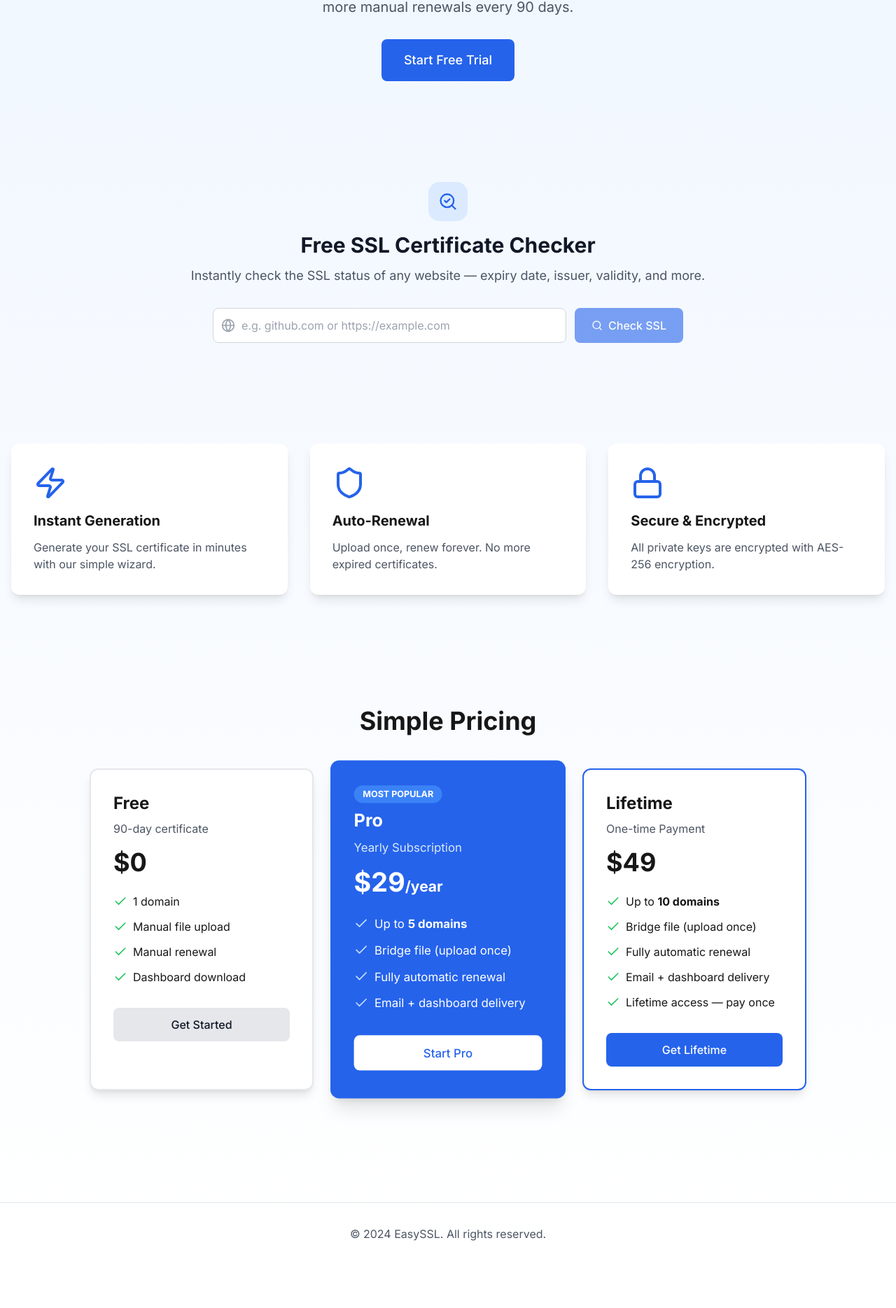
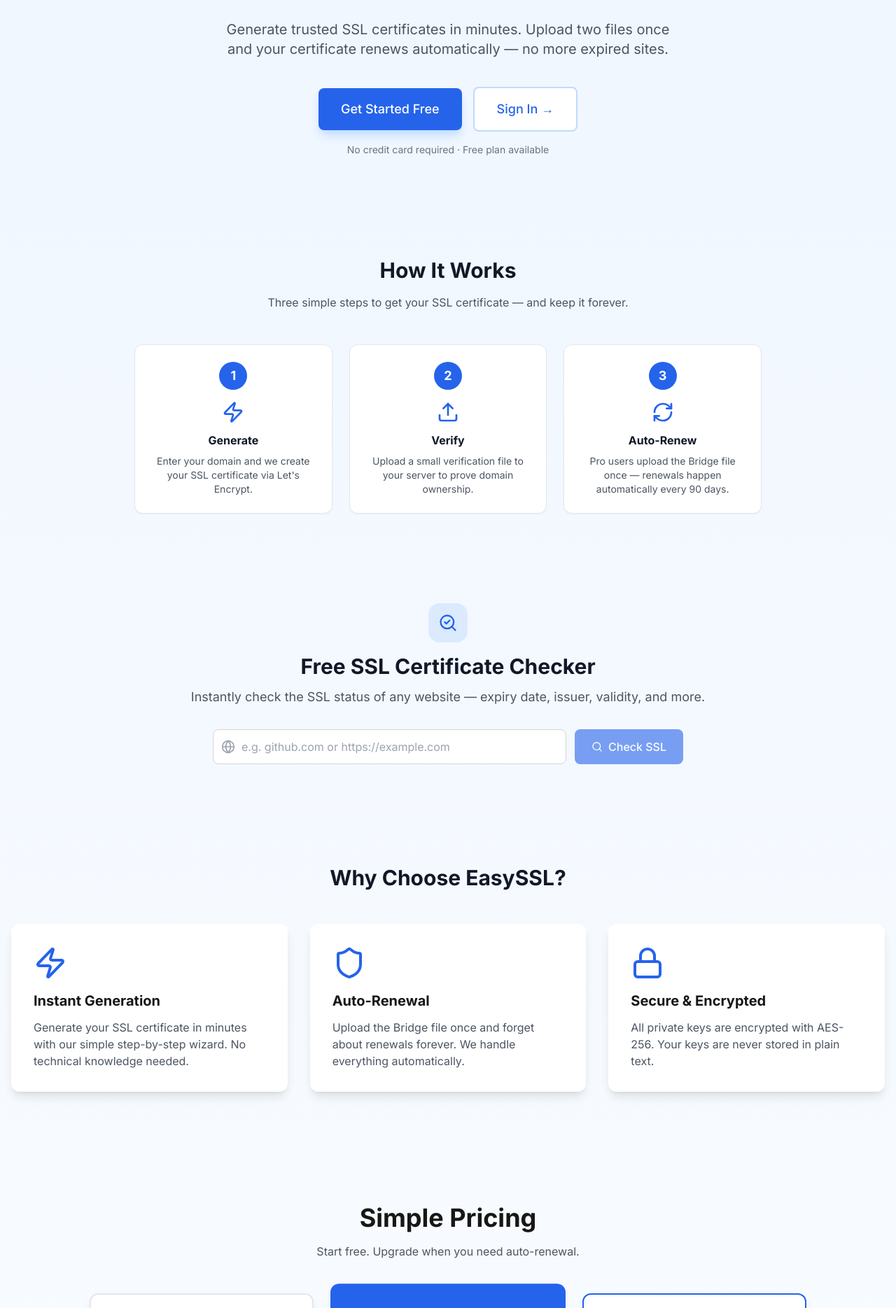
Before and after one commit to marvydery/easysslpc, a Next.js app: page / in a window 1280 px wide. Shown: the part 320-2189 px from the top of the page at 70% size. Before the commit the page ends 2127 px from the top, so only its background shows below. Built offline with nearby package versions, Linux system fonts and the light colour scheme.

Commit message:
Update page.tsx

```diff
--- a/src/app/page.tsx
+++ b/src/app/page.tsx
@@ -1,5 +1,5 @@
 import Link from "next/link";
-import { Lock, Zap, Shield, Check, SearchCheck } from "lucide-react";
+import { Lock, Zap, Shield, Check, SearchCheck, Upload, RefreshCw, ChevronDown } from "lucide-react";
 import SslChecker from "@/components/SslChecker";
 
 export default function HomePage() {
@@ -29,21 +29,62 @@
 
       {/* Hero Section */}
       <section className="container mx-auto px-4 py-20 text-center">
+        <div className="inline-flex items-center gap-2 bg-blue-100 text-blue-700 text-sm font-medium px-4 py-2 rounded-full mb-6">
+          <Shield className="w-4 h-4" />
+          Powered by Let&apos;s Encrypt — Trusted by millions of websites
+        </div>
         <h2 className="text-5xl font-bold text-gray-900 mb-6">
           Free SSL Certificates
           <br />
           <span className="text-blue-600">Auto-Renewed Forever</span>
         </h2>
-        <p className="text-xl text-gray-600 mb-8 max-w-2xl mx-auto">
-          Generate Let&apos;s Encrypt SSL certificates with automatic renewal.
-          No more manual renewals every 90 days.
+        <p className="text-xl text-gray-600 mb-10 max-w-2xl mx-auto">
+          Generate trusted SSL certificates in minutes. Upload two files once and
+          your certificate renews automatically — no more expired sites.
         </p>
-        <Link
-          href="/sign-up"
-          className="inline-block px-8 py-4 bg-blue-600 text-white rounded-lg hover:bg-blue-700 font-medium text-lg"
-        >
-          Start Free Trial
-        </Link>
+        <div className="flex items-center justify-center gap-4 flex-wrap">
+          <Link
+            href="/sign-up"
+            className="inline-block px-8 py-4 bg-blue-600 text-white rounded-lg hover:bg-blue-700 font-medium text-lg shadow-lg shadow-blue-200"
+          >
+            Get Started Free
+          </Link>
+          <Link
+            href="/sign-in"
+            className="inline-block px-8 py-4 bg-white text-blue-600 border-2 border-blue-200 rounded-lg hover:border-blue-400 font-medium text-lg"
+          >
+            Sign In →
+          </Link>
+        </div>
+        <p className="text-sm text-gray-500 mt-4">No credit card required · Free plan available</p>
+      </section>
+
+      {/* How It Works */}
+      <section className="container mx-auto px-4 py-16">
+        <h2 className="text-3xl font-bold text-center text-gray-900 mb-4">How It Works</h2>
+        <p className="text-center text-gray-600 mb-12 max-w-xl mx-auto">
+          Three simple steps to get your SSL certificate — and keep it forever.
+        </p>
+        <div className="grid md:grid-cols-3 gap-6 max-w-4xl mx-auto">
+          <div className="relative bg-white p-6 rounded-xl border border-gray-200 shadow-sm text-center">
+            <div className="w-10 h-10 bg-blue-600 text-white rounded-full flex items-center justify-center font-bold text-lg mx-auto mb-4">1</div>
+            <Zap className="w-8 h-8 text-blue-600 mx-auto mb-3" />
+            <h3 className="font-bold text-gray-900 mb-2">Generate</h3>
+            <p className="text-sm text-gray-600">Enter your domain and we create your SSL certificate via Let&apos;s Encrypt.</p>
+          </div>
+          <div className="relative bg-white p-6 rounded-xl border border-gray-200 shadow-sm text-center">
+            <div className="w-10 h-10 bg-blue-600 text-white rounded-full flex items-center justify-center font-bold text-lg mx-auto mb-4">2</div>
+            <Upload className="w-8 h-8 text-blue-600 mx-auto mb-3" />
+            <h3 className="font-bold text-gray-900 mb-2">Verify</h3>
+            <p className="text-sm text-gray-600">Upload a small verification file to your server to prove domain ownership.</p>
+          </div>
+          <div className="relative bg-white p-6 rounded-xl border border-gray-200 shadow-sm text-center">
+            <div className="w-10 h-10 bg-blue-600 text-white rounded-full flex items-center justify-center font-bold text-lg mx-auto mb-4">3</div>
+            <RefreshCw className="w-8 h-8 text-blue-600 mx-auto mb-3" />
+            <h3 className="font-bold text-gray-900 mb-2">Auto-Renew</h3>
+            <p className="text-sm text-gray-600">Pro users upload the Bridge file once — renewals happen automatically every 90 days.</p>
+          </div>
+        </div>
       </section>
 
       {/* SSL Checker Section */}
@@ -67,26 +108,27 @@
 
       {/* Features */}
       <section className="container mx-auto px-4 py-20">
+        <h2 className="text-3xl font-bold text-center text-gray-900 mb-12">Why Choose EasySSL?</h2>
         <div className="grid md:grid-cols-3 gap-8">
           <div className="bg-white p-8 rounded-xl shadow-lg">
             <Zap className="w-12 h-12 text-blue-600 mb-4" />
             <h3 className="text-xl font-bold mb-3">Instant Generation</h3>
             <p className="text-gray-600">
-              Generate your SSL certificate in minutes with our simple wizard.
+              Generate your SSL certificate in minutes with our simple step-by-step wizard. No technical knowledge needed.
             </p>
           </div>
           <div className="bg-white p-8 rounded-xl shadow-lg">
             <Shield className="w-12 h-12 text-blue-600 mb-4" />
             <h3 className="text-xl font-bold mb-3">Auto-Renewal</h3>
             <p className="text-gray-600">
-              Upload once, renew forever. No more expired certificates.
+              Upload the Bridge file once and forget about renewals forever. We handle everything automatically.
             </p>
           </div>
           <div className="bg-white p-8 rounded-xl shadow-lg">
             <Lock className="w-12 h-12 text-blue-600 mb-4" />
             <h3 className="text-xl font-bold mb-3">Secure & Encrypted</h3>
             <p className="text-gray-600">
-              All private keys are encrypted with AES-256 encryption.
+              All private keys are encrypted with AES-256. Your keys are never stored in plain text.
             </p>
           </div>
         </div>
@@ -94,36 +136,37 @@
 
       {/* Pricing */}
       <section className="container mx-auto px-4 py-20">
-        <h2 className="text-4xl font-bold text-center mb-12">Simple Pricing</h2>
+        <h2 className="text-4xl font-bold text-center mb-4">Simple Pricing</h2>
+        <p className="text-center text-gray-600 mb-12">Start free. Upgrade when you need auto-renewal.</p>
         <div className="grid md:grid-cols-3 gap-8 max-w-5xl mx-auto">
           {/* Free */}
           <div className="bg-white p-8 rounded-xl shadow-lg border-2 border-gray-200">
             <h3 className="text-2xl font-bold mb-2">Free</h3>
-            <p className="text-gray-600 mb-4">90-day certificate</p>
+            <p className="text-gray-600 mb-4">Perfect to get started</p>
             <div className="text-4xl font-bold mb-6">$0</div>
             <ul className="space-y-3 mb-8">
               <li className="flex items-start gap-2">
-                <Check className="w-5 h-5 text-green-500 mt-0.5" />
+                <Check className="w-5 h-5 text-green-500 mt-0.5 flex-shrink-0" />
                 <span>1 domain</span>
               </li>
               <li className="flex items-start gap-2">
-                <Check className="w-5 h-5 text-green-500 mt-0.5" />
-                <span>Manual file upload</span>
+                <Check className="w-5 h-5 text-green-500 mt-0.5 flex-shrink-0" />
+                <span>Manual file upload verification</span>
               </li>
               <li className="flex items-start gap-2">
-                <Check className="w-5 h-5 text-green-500 mt-0.5" />
-                <span>Manual renewal</span>
+                <Check className="w-5 h-5 text-green-500 mt-0.5 flex-shrink-0" />
+                <span>Manual renewal every 90 days</span>
               </li>
               <li className="flex items-start gap-2">
-                <Check className="w-5 h-5 text-green-500 mt-0.5" />
-                <span>Dashboard download</span>
+                <Check className="w-5 h-5 text-green-500 mt-0.5 flex-shrink-0" />
+                <span>Download CRT, KEY & CABUNDLE</span>
               </li>
             </ul>
             <Link
               href="/sign-up"
               className="block w-full text-center px-6 py-3 bg-gray-200 text-gray-900 rounded-lg hover:bg-gray-300 font-medium"
             >
-              Get Started
+              Get Started Free
             </Link>
           </div>
 
@@ -134,23 +177,27 @@
             </div>
             <h3 className="text-2xl font-bold mb-2">Pro</h3>
             <p className="text-blue-100 mb-4">Yearly Subscription</p>
-            <div className="text-4xl font-bold mb-6">$29<span className="text-xl">/year</span></div>
+            <div className="text-4xl font-bold mb-6">$29<span className="text-xl font-normal">/year</span></div>
             <ul className="space-y-3 mb-8">
               <li className="flex items-start gap-2">
-                <Check className="w-5 h-5 text-blue-200 mt-0.5" />
+                <Check className="w-5 h-5 text-blue-200 mt-0.5 flex-shrink-0" />
                 <span>Up to <strong>5 domains</strong></span>
               </li>
               <li className="flex items-start gap-2">
-                <Check className="w-5 h-5 text-blue-200 mt-0.5" />
-                <span>Bridge file (upload once)</span>
+                <Check className="w-5 h-5 text-blue-200 mt-0.5 flex-shrink-0" />
+                <span>Bridge file — upload once, renew forever</span>
               </li>
               <li className="flex items-start gap-2">
-                <Check className="w-5 h-5 text-blue-200 mt-0.5" />
+                <Check className="w-5 h-5 text-blue-200 mt-0.5 flex-shrink-0" />
                 <span>Fully automatic renewal</span>
               </li>
               <li className="flex items-start gap-2">
-                <Check className="w-5 h-5 text-blue-200 mt-0.5" />
+                <Check className="w-5 h-5 text-blue-200 mt-0.5 flex-shrink-0" />
                 <span>Email + dashboard delivery</span>
+              </li>
+              <li className="flex items-start gap-2">
+                <Check className="w-5 h-5 text-blue-200 mt-0.5 flex-shrink-0" />
+                <span>Auto-renewal check tool</span>
               </li>
             </ul>
             <Link
@@ -163,45 +210,107 @@
 
           {/* Lifetime */}
           <div className="bg-white p-8 rounded-xl shadow-lg border-2 border-blue-600">
+            <div className="bg-blue-50 text-blue-700 text-xs font-bold px-3 py-1 rounded-full inline-block mb-2">
+              BEST VALUE
+            </div>
             <h3 className="text-2xl font-bold mb-2">Lifetime</h3>
             <p className="text-gray-600 mb-4">One-time Payment</p>
             <div className="text-4xl font-bold mb-6">$49</div>
             <ul className="space-y-3 mb-8">
               <li className="flex items-start gap-2">
-                <Check className="w-5 h-5 text-green-500 mt-0.5" />
+                <Check className="w-5 h-5 text-green-500 mt-0.5 flex-shrink-0" />
                 <span>Up to <strong>10 domains</strong></span>
               </li>
               <li className="flex items-start gap-2">
-                <Check className="w-5 h-5 text-green-500 mt-0.5" />
-                <span>Bridge file (upload once)</span>
+                <Check className="w-5 h-5 text-green-500 mt-0.5 flex-shrink-0" />
+                <span>Bridge file — upload once, renew forever</span>
               </li>
               <li className="flex items-start gap-2">
-                <Check className="w-5 h-5 text-green-500 mt-0.5" />
+                <Check className="w-5 h-5 text-green-500 mt-0.5 flex-shrink-0" />
                 <span>Fully automatic renewal</span>
               </li>
               <li className="flex items-start gap-2">
-                <Check className="w-5 h-5 text-green-500 mt-0.5" />
+                <Check className="w-5 h-5 text-green-500 mt-0.5 flex-shrink-0" />
                 <span>Email + dashboard delivery</span>
               </li>
               <li className="flex items-start gap-2">
-                <Check className="w-5 h-5 text-green-500 mt-0.5" />
-                <span>Lifetime access — pay once</span>
+                <Check className="w-5 h-5 text-green-500 mt-0.5 flex-shrink-0" />
+                <span>Auto-renewal check tool</span>
+              </li>
+              <li className="flex items-start gap-2">
+                <Check className="w-5 h-5 text-green-500 mt-0.5 flex-shrink-0" />
+                <span className="font-semibold">Pay once, use forever</span>
               </li>
             </ul>
             <Link
               href="/sign-up"
               className="block w-full text-center px-6 py-3 bg-blue-600 text-white rounded-lg hover:bg-blue-700 font-medium"
             >
-              Get Lifetime
+              Get Lifetime Access
             </Link>
           </div>
         </div>
       </section>
 
+      {/* FAQ */}
+      <section className="container mx-auto px-4 py-20 max-w-3xl">
+        <h2 className="text-3xl font-bold text-center text-gray-900 mb-12">Frequently Asked Questions</h2>
+        <div className="space-y-4">
+          {[
+            {
+              q: "Is the Free plan really free?",
+              a: "Yes — completely free. You get one domain with a 90-day SSL certificate. You'll need to manually renew it every 90 days by repeating the verification step."
+            },
+            {
+              q: "What is the Bridge Protocol?",
+              a: "The Bridge Protocol is a small PHP file you upload to your server once. When your certificate is about to expire, our system uses it to automatically complete the verification challenge on your behalf — so your certificate renews without you doing anything."
+            },
+            {
+              q: "Do I need technical knowledge to use EasySSL?",
+              a: "No. If you can upload a file to your hosting via cPanel File Manager or FTP, you can use EasySSL. Our step-by-step wizard guides you through every step."
+            },
+            {
+              q: "Will I be notified when my certificate renews?",
+              a: "Yes. Pro and Lifetime users receive an email with the new certificate files every time a renewal completes. The dashboard is also updated automatically."
+            },
+            {
+              q: "What hosting providers does EasySSL work with?",
+              a: "EasySSL works with any hosting provider that supports file uploads — cPanel, Plesk, DirectAdmin, or custom servers. If you can upload files via FTP or File Manager, it works."
+            },
+            {
+              q: "Are my private keys safe?",
+              a: "Yes. Private keys are encrypted with AES-256 before being stored. They are only decrypted temporarily when you download them from the dashboard."
+            },
+          ].map((item, i) => (
+            <details key={i} className="bg-white border border-gray-200 rounded-xl p-6 group">
+              <summary className="flex items-center justify-between cursor-pointer font-semibold text-gray-900 list-none">
+                {item.q}
+                <ChevronDown className="w-5 h-5 text-gray-400 group-open:rotate-180 transition-transform flex-shrink-0 ml-4" />
+              </summary>
+              <p className="mt-4 text-gray-600 text-sm leading-relaxed">{item.a}</p>
+            </details>
+          ))}
+        </div>
+      </section>
+
+      {/* Final CTA */}
+      <section className="container mx-auto px-4 py-20 text-center">
+        <div className="bg-blue-600 rounded-2xl p-12 max-w-3xl mx-auto">
+          <h2 className="text-3xl font-bold text-white mb-4">Ready to secure your website?</h2>
+          <p className="text-blue-100 mb-8">Join hundreds of websites using EasySSL for free SSL certificates.</p>
+          <Link
+            href="/sign-up"
+            className="inline-block px-8 py-4 bg-white text-blue-600 rounded-lg hover:bg-blue-50 font-bold text-lg"
+          >
+            Get Started Free →
+          </Link>
+        </div>
+      </section>
+
       {/* Footer */}
-      <footer className="border-t border-gray-200 py-8 mt-20">
+      <footer className="border-t border-gray-200 py-8 mt-8">
         <div className="container mx-auto px-4 text-center text-gray-600">
-          <p>&copy; 2024 EasySSL. All rights reserved.</p>
+          <p>&copy; {new Date().getFullYear()} EasySSL. All rights reserved.</p>
         </div>
       </footer>
     </main>
```
